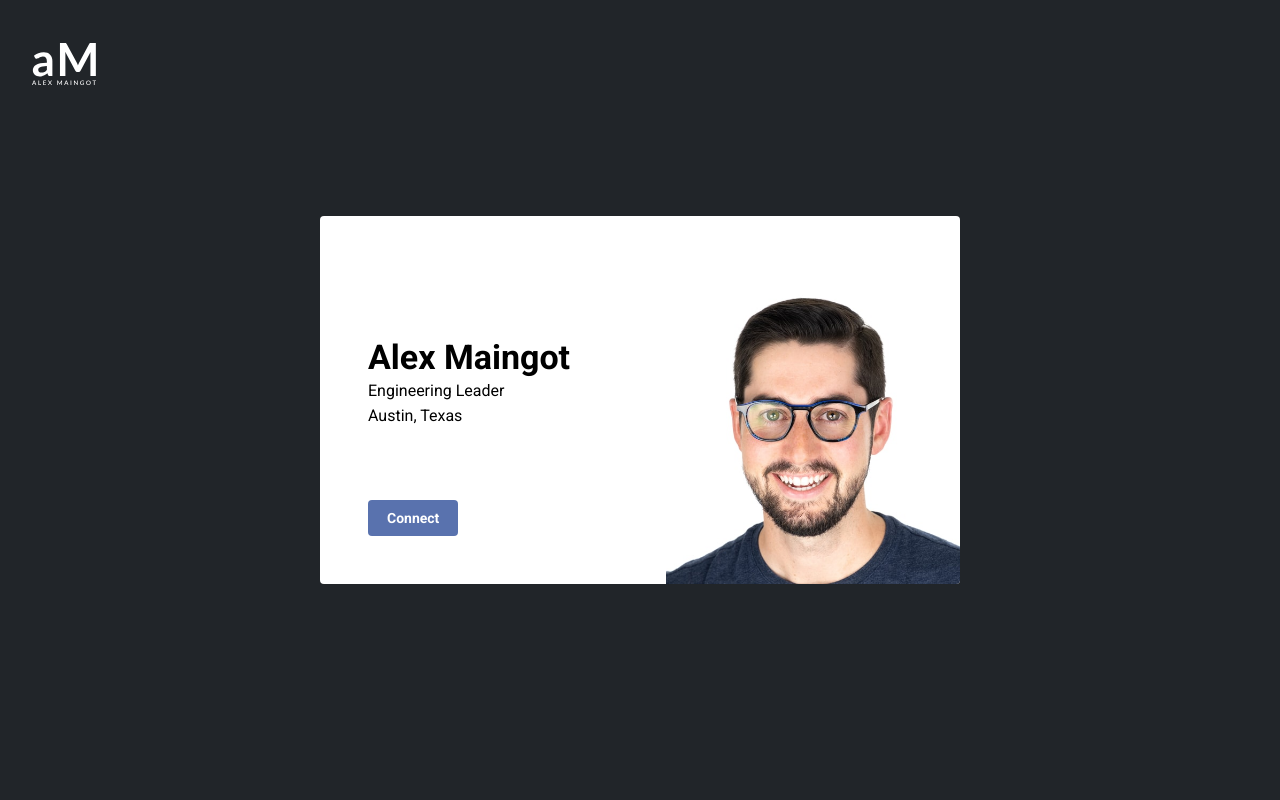
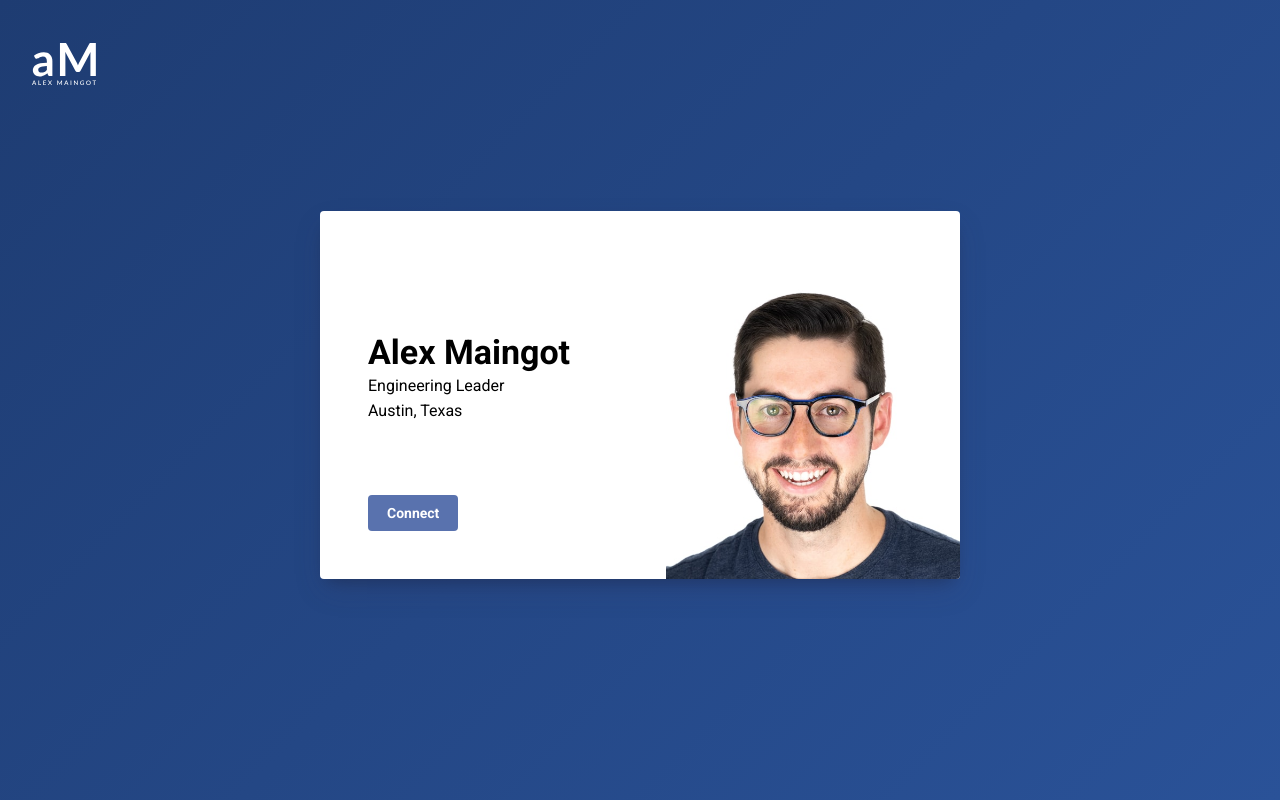
Before and after one commit to amaingot/me, a React (Vite) app: page / in a window 1280 px wide. Built offline with nearby package versions, Linux system fonts and the light colour scheme.

Commit message:
style: Enhance UI with gradient background and improved BusinessCard transitions

```diff
--- a/src/App.tsx
+++ b/src/App.tsx
@@ -2,10 +2,9 @@ import React from "react";
 
 import LogoIcon from "./svg/LogoIcon";
 import BusinessCard from "./components/BusinessCard";
-import { Box, useMantineTheme } from "@mantine/core";
+import { Box } from "@mantine/core";
 
 const App: React.FC = () => {
-  const theme = useMantineTheme();
   return (
     <Box
       style={{
@@ -14,7 +13,7 @@ const App: React.FC = () => {
         display: "flex",
         justifyContent: "center",
         alignItems: "center",
-        backgroundColor: theme.colors.gray[9],
+        background: "linear-gradient(135deg, #1e3c72, #2a5298)",
         position: "relative",
       }}
     >
--- a/src/components/BusinessCard.tsx
+++ b/src/components/BusinessCard.tsx
@@ -39,9 +39,12 @@ const BusinessCard: React.FC = () => {
             backfaceVisibility: "hidden",
             backgroundColor: "white",
             overflow: "hidden",
-            transition: showBack ? "opacity 0.4s" : undefined,
+            transition: showBack ? "opacity 0.4s" : "all 0.4s ease",
             transitionDelay: showBack ? "0.4s" : undefined,
             opacity: showBack ? 0 : 1,
+            boxShadow: "rgba(50, 50, 93, 0.25) 0px 13px 27px -5px, rgba(0, 0, 0, 0.3) 0px 8px 16px -8px",
+            borderRadius: "4px",
+            transform: "translateY(-5px)",
           }}
         >
           <BusinessCardFront flipCard={flipCard} />
@@ -55,7 +58,10 @@ const BusinessCard: React.FC = () => {
             backgroundColor: "white",
             overflow: "hidden",
             opacity: 1,
-            transform: "rotateY(180deg)",
+            transform: "rotateY(180deg) translateY(-5px)",
+            boxShadow: "rgba(50, 50, 93, 0.25) 0px 13px 27px -5px, rgba(0, 0, 0, 0.3) 0px 8px 16px -8px",
+            transition: "all 0.4s ease",
+            borderRadius: "4px",
           }}
         >
           <BusinessCardBack flipCard={flipCard} />
```
